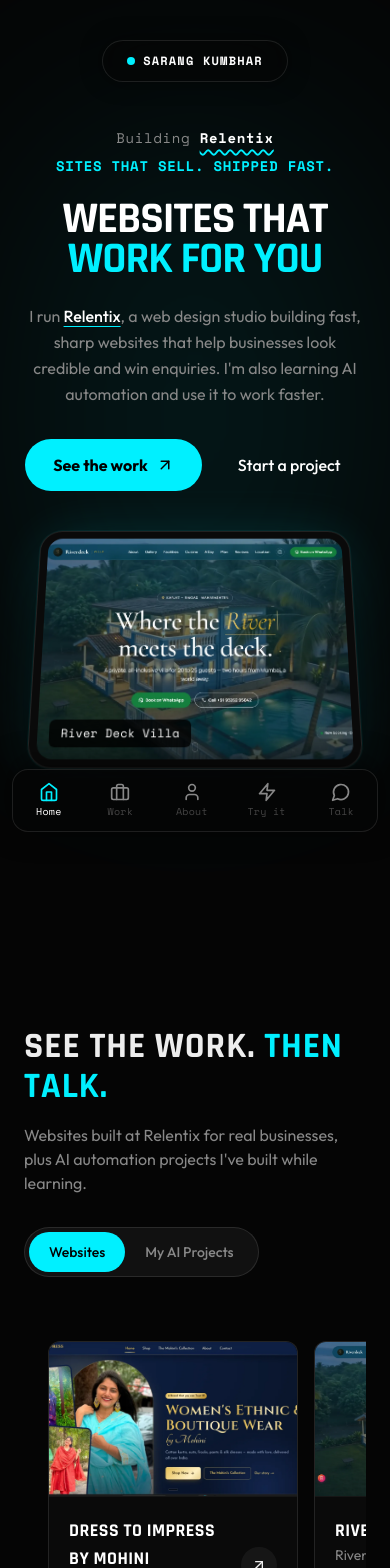
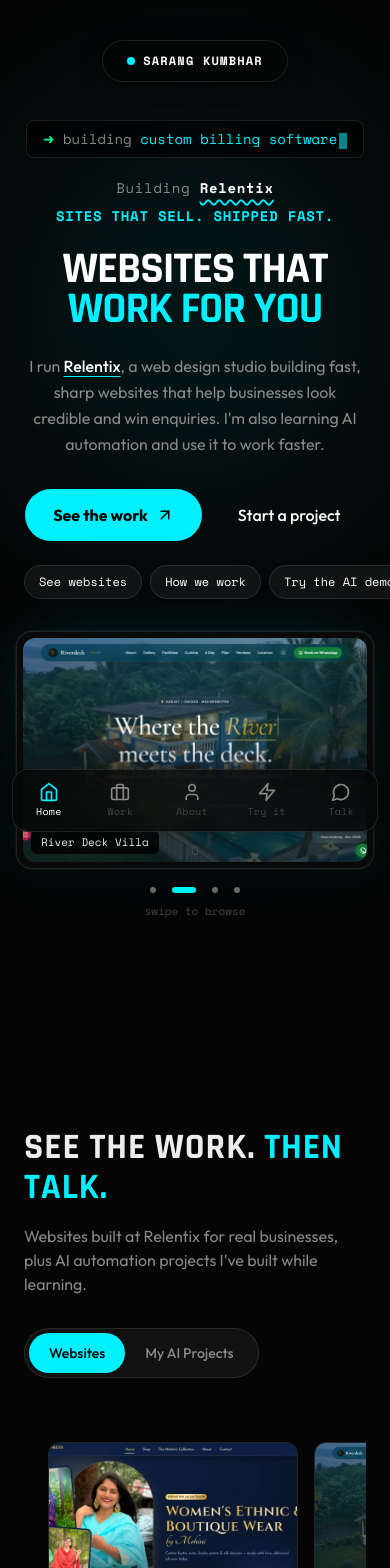
Before and after one commit to rangu17777/PORTFOLIO, a React (Vite) app: page / in a window 390 px wide. Shown: the top 1568 px of the page. Built offline with nearby package versions, Linux system fonts and the light colour scheme.

Commit message:
Mobile: typed hero line, quick-link chips, swipeable hero showcase, vertical process timeline, faster intro
Desktop layout is unchanged.

Co-Authored-By: Claude Opus 5.5 <noreply@anthropic.com>
Claude-Session: https://claude.ai/code/session_0188ucMeVFK4JiB3avbdFfjT

```diff
--- a/src/components/Hero.jsx
+++ b/src/components/Hero.jsx
@@ -2,6 +2,7 @@ import React, { useEffect, useState } from 'react';
 import { motion, AnimatePresence, useReducedMotion } from 'framer-motion';
 import { ArrowUpRight } from 'lucide-react';
 import ContainerScroll from './ContainerScroll';
+import useIsMobile from '../hooks/useIsMobile';
 
 const sites = [
     { name: 'Dress To Impress by Mohini', image: '/projects/websites/dresstoimpress.webp' },
@@ -12,15 +13,100 @@ const sites = [
 
 const ease = [0.22, 1, 0.36, 1];
 
+const typedLines = ['e-commerce stores', 'villa booking sites', 'custom billing software', 'sites that win enquiries'];
+
+const chips = [
+    { label: 'See websites', href: '#work' },
+    { label: 'How we work', href: '#process' },
+    { label: 'Try the AI demo', href: '#demo' },
+    { label: 'WhatsApp me', href: '#contact' },
+];
+
+// Mobile only: a terminal-style line that types out what Relentix builds.
+const TypedLine = ({ reduceMotion }) => {
+    const [lineIdx, setLineIdx] = useState(0);
+    const [count, setCount] = useState(reduceMotion ? typedLines[0].length : 0);
+
+    useEffect(() => {
+        if (reduceMotion) return;
+        const line = typedLines[lineIdx];
+        const done = count >= line.length;
+        const id = setTimeout(() => {
+            if (done) {
+                setLineIdx((i) => (i + 1) % typedLines.length);
+                setCount(0);
+            } else {
+                setCount((c) => c + 1);
+            }
+        }, done ? 1600 : 55);
+        return () => clearTimeout(id);
+    }, [count, lineIdx, reduceMotion]);
+
+    return (
+        <div className="mx-auto mb-5 w-fit max-w-full px-4 py-2 rounded-lg bg-black/60 border border-white/10 font-mono text-sm text-left">
+            <span className="text-[--neon-green]">➜</span> <span className="text-[--text-muted]">building</span>{' '}
+            <span className="text-[--neon-cyan]">{typedLines[lineIdx].slice(0, count)}</span>
+            <span className="inline-block w-2 h-4 bg-[--neon-cyan] align-middle ml-0.5 animate-pulse" />
+        </div>
+    );
+};
+
+// Mobile only: swipeable showcase instead of the scroll-driven 3D device.
+const MobileShowcase = ({ active, setActive }) => (
+    <div className="mt-8 -mx-2">
+        <div className="device-frame p-1.5 rounded-2xl">
+            <div className="relative h-56 overflow-hidden rounded-xl bg-[#050505] touch-pan-y">
+                <AnimatePresence initial={false} mode="popLayout">
+                    <motion.img
+                        key={sites[active].image}
+                        src={sites[active].image}
+                        alt={`${sites[active].name} website built by Relentix`}
+                        initial={{ opacity: 0, x: 40 }}
+                        animate={{ opacity: 1, x: 0 }}
+                        exit={{ opacity: 0, x: -40 }}
+                        transition={{ duration: 0.45, ease }}
+                        drag="x"
+                        dragConstraints={{ left: 0, right: 0 }}
+                        dragElastic={0.4}
+                        onDragEnd={(_, info) => {
+                            if (info.offset.x < -50) setActive((i) => (i + 1) % sites.length);
+                            else if (info.offset.x > 50) setActive((i) => (i - 1 + sites.length) % sites.length);
+                        }}
+                        className="absolute inset-0 h-full w-full object-cover object-top"
+                        draggable="false"
+                    />
+                </AnimatePresence>
+                <span className="absolute bottom-2 left-2 z-10 px-2.5 py-1 rounded-md bg-black/80 text-white text-[11px] font-mono" aria-live="polite">
+                    {sites[active].name}
+                </span>
+            </div>
+        </div>
+        <div className="mt-3 flex justify-center gap-1">
+            {sites.map((site, i) => (
+                <button
+                    key={site.image}
+                    onClick={() => setActive(i)}
+                    aria-label={`Show ${site.name}`}
+                    className="p-1.5"
+                >
+                    <span className={`block h-1.5 rounded-full transition-all duration-500 ${i === active ? 'w-6 bg-[--neon-cyan]' : 'w-1.5 bg-white/40'}`} />
+                </button>
+            ))}
+        </div>
+        <p className="mt-1 text-center text-[11px] font-mono text-[--text-dim]">swipe to browse</p>
+    </div>
+);
+
 const Hero = () => {
     const reduceMotion = useReducedMotion();
     const [active, setActive] = useState(0);
+    const isMobile = useIsMobile();
 
     useEffect(() => {
         if (reduceMotion) return;
-        const id = setInterval(() => setActive((i) => (i + 1) % sites.length), 3500);
+        const id = setInterval(() => setActive((i) => (i + 1) % sites.length), isMobile ? 5000 : 3500);
         return () => clearInterval(id);
-    }, [reduceMotion]);
+    }, [reduceMotion, isMobile, active]);
 
     const enter = (delay) => ({
         // Content is visible from the first frame; the entrance is only a short rise.
@@ -31,6 +117,7 @@ const Hero = () => {
 
     const title = (
         <>
+            {isMobile && <TypedLine reduceMotion={reduceMotion} />}
             <motion.div
                 {...enter(0.1)}
                 className="flex flex-wrap items-baseline justify-center gap-x-4 gap-y-2 mb-6 font-mono text-sm md:text-base tracking-wider"
@@ -76,8 +163,32 @@ const Hero = () => {
                     Start a project
                 </a>
             </motion.div>
+
+            {isMobile && (
+                <motion.div {...enter(0.5)} className="mt-6 -mx-6 px-6 flex gap-2 overflow-x-auto [scrollbar-width:none]">
+                    {chips.map((chip) => (
+                        <a
+                            key={chip.label}
+                            href={chip.href}
+                            className="shrink-0 px-3.5 py-2 rounded-full bg-white/5 border border-white/10 text-xs font-mono text-white active:bg-[--neon-cyan] active:text-black transition-colors"
+                        >
+                            {chip.label}
+                        </a>
+                    ))}
+                </motion.div>
+            )}
         </>
     );
+
+    if (isMobile) {
+        return (
+            <section className="relative pt-2 pb-8">
+                <div className="absolute top-0 left-1/2 -translate-x-1/2 w-full h-[400px] bg-[--neon-cyan] rounded-full blur-[100px] opacity-[0.08] pointer-events-none" />
+                <div className="relative text-center">{title}</div>
+                <MobileShowcase active={active} setActive={setActive} />
+            </section>
+        );
+    }
 
     return (
         <section className="relative">
--- a/src/components/IntroLoader.jsx
+++ b/src/components/IntroLoader.jsx
@@ -14,6 +14,8 @@ const TYPE_MS = 500;
 const LINE_AT = SCRAMBLE_MS + TYPE_MS;
 const EXIT_AT = LINE_AT + 350;
 const STEP_MS = 30;
+// Phones get a quicker intro (~1s instead of ~1.75s).
+const MOBILE_SPEEDUP = 1.75;
 
 const ease = [0.22, 1, 0.36, 1];
 
@@ -68,10 +70,11 @@ const IntroLoader = ({ onComplete }) => {
             let start = 0;
             let last = 0;
             let lineShown = false;
+            const speedup = window.matchMedia('(max-width: 767px)').matches ? MOBILE_SPEEDUP : 1;
 
             const tick = (now) => {
                 if (cancelled || finishedRef.current) return;
-                const t = now - start;
+                const t = (now - start) * speedup;
 
                 if (now - last >= STEP_MS) {
                     last = now;
--- a/src/components/Process.jsx
+++ b/src/components/Process.jsx
@@ -1,6 +1,7 @@
 import React from 'react';
 import { motion } from 'framer-motion';
 import SpotlightCard from './SpotlightCard';
+import useIsMobile from '../hooks/useIsMobile';
 import { Database, Cpu, Network, Zap } from 'lucide-react';
 
 const steps = [
@@ -38,15 +39,57 @@ const steps = [
     }
 ];
 
+// Mobile only: a vertical timeline with a rail that fills as you scroll.
+const MobileTimeline = () => (
+    <ol className="relative ml-5">
+        <div className="absolute left-0 top-2 bottom-2 w-px bg-white/10" />
+        <motion.div
+            initial={{ scaleY: 0 }}
+            whileInView={{ scaleY: 1 }}
+            viewport={{ once: true, amount: 0.3 }}
+            transition={{ duration: 1.6, ease: 'easeOut' }}
+            style={{ transformOrigin: 'top' }}
+            className="absolute left-0 top-2 bottom-2 w-px bg-gradient-to-b from-[--neon-cyan] to-[--neon-purple]"
+        />
+        {steps.map((step, idx) => {
+            const Icon = step.icon;
+            return (
+                <motion.li
+                    key={step.id}
+                    initial={{ opacity: 0, x: 20 }}
+                    whileInView={{ opacity: 1, x: 0 }}
+                    viewport={{ once: true, amount: 0.5 }}
+                    transition={{ duration: 0.5, delay: idx * 0.05 }}
+                    className="relative pl-8 pb-8 last:pb-0"
+                >
+                    <span className="absolute -left-5 top-0 w-10 h-10 rounded-full bg-[#050505] border border-[--neon-cyan]/50 flex items-center justify-center shadow-[0_0_14px_rgba(6,182,212,0.25)]">
+                        <Icon size={16} className="text-[--neon-cyan]" />
+                    </span>
+                    <div className="rounded-xl border border-white/10 bg-white/[0.03] p-4">
+                        <div className="text-[10px] font-mono text-[--text-dim] mb-1">STEP {step.num}</div>
+                        <h3 className="text-lg font-bold text-white mb-1.5">{step.title}</h3>
+                        <p className="text-sm text-[--text-muted] leading-relaxed">{step.desc}</p>
+                        <div className="mt-3 pt-3 border-t border-white/5 text-xs">
+                            <span className="font-mono uppercase text-[--text-muted]">You get: </span>
+                            <span className="text-[--neon-green]">{step.metrics}</span>
+                        </div>
+                    </div>
+                </motion.li>
+            );
+        })}
+    </ol>
+);
+
 const Process = () => {
+    const isMobile = useIsMobile();
     return (
-        <section id="process" className="py-32 relative overflow-hidden">
+        <section id="process" className="py-16 md:py-32 relative overflow-hidden">
 
             {/* Background Grid */}
             <div className="absolute inset-0 bg-[linear-gradient(rgba(6,182,212,0.05)_1px,transparent_1px),linear-gradient(90deg,rgba(6,182,212,0.05)_1px,transparent_1px)] bg-[size:100px_100px] opacity-20 pointer-events-none" />
 
             <div className="container mx-auto px-6 relative z-10">
-                <div className="mb-24 text-center">
+                <div className="mb-12 md:mb-24 text-center">
                     <motion.div
                         initial={{ opacity: 0 }}
                         whileInView={{ opacity: 1 }}
@@ -60,7 +103,7 @@ const Process = () => {
                     </p>
                 </div>
 
-                <div className="relative">
+                {isMobile ? <MobileTimeline /> : <div className="relative">
                     {/* The Connecting Pipeline (Desktop) */}
                     <div className="hidden md:block absolute top-[24px] left-[10%] right-[10%] h-0.5 bg-white/10 overflow-hidden">
                         <motion.div
@@ -121,7 +164,7 @@ const Process = () => {
                             );
                         })}
                     </div>
-                </div>
+                </div>}
             </div>
         </section>
     );
```
